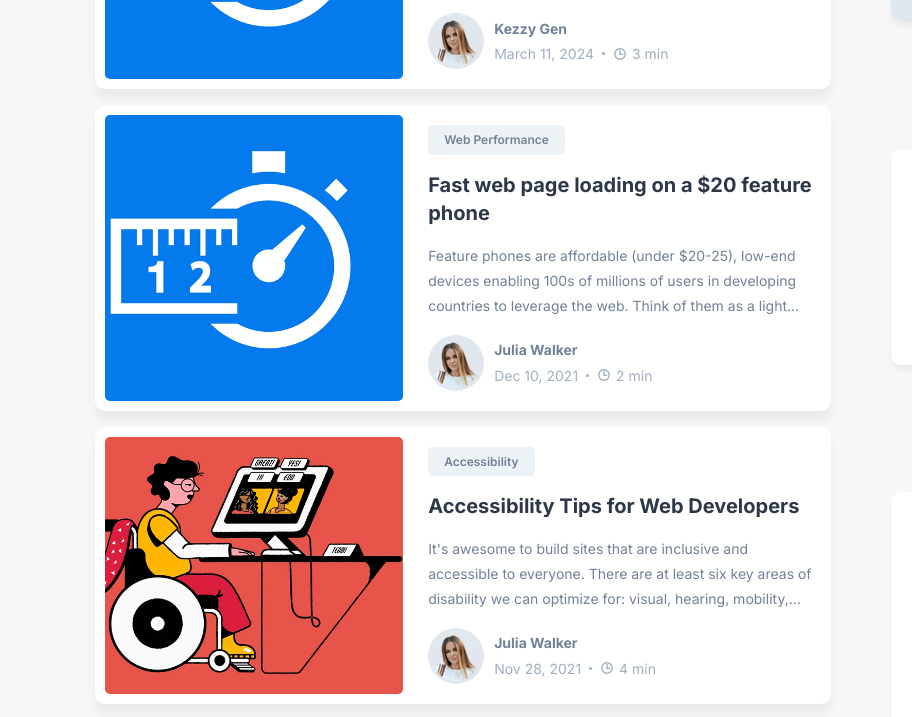
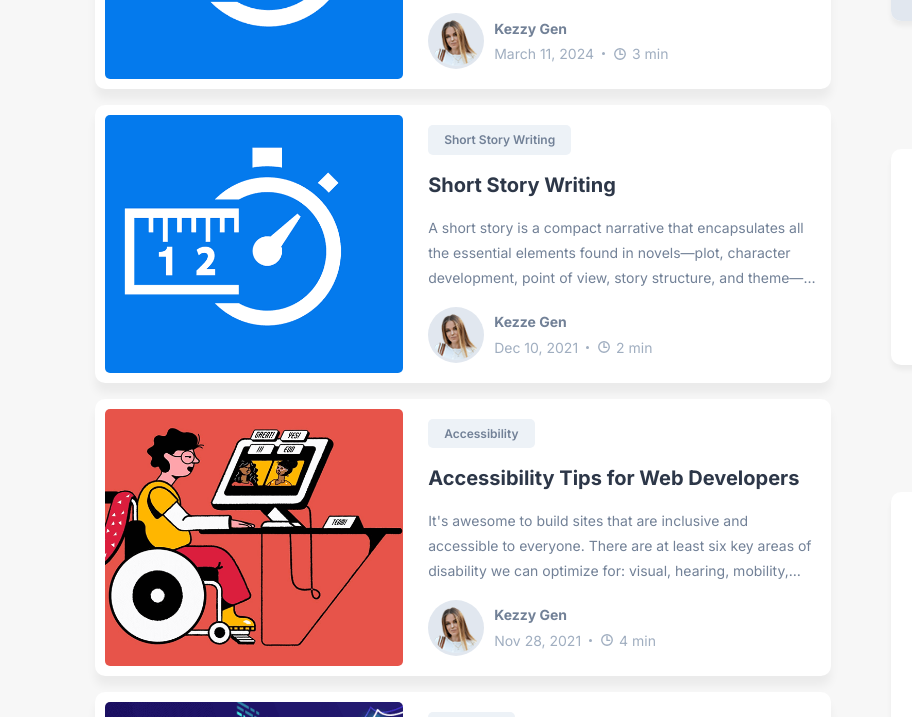
Before and after one commit to salami2023/kezzygen, a plain HTML site: page index.html in a window 1280 px wide. Shown: the part 1087-1804 px from the top of the page, 0-912 px from the left. Drawn offline with nearby package versions, Linux system fonts and the light colour scheme.

Commit message:
index.html

```diff
--- a/index.html
+++ b/index.html
@@ -254,24 +254,22 @@
 
               <div class="blog-content-wrapper">
 
-                <button class="blog-topic text-tiny">Web Performance</button>
+                <button class="blog-topic text-tiny">Short Story Writing</button>
 
-                <h3><a href="" class="h3">Fast web page loading on a $20 feature phone</a></h3>
+                <h3><a href="" class="h3">Short Story Writing</a></h3>
 
                 <p class="blog-text">
-                  Feature phones are affordable (under $20-25), low-end devices enabling 100s of millions of users in
-                  developing countries
-                  to leverage the web. Think of them as a light version of a smart phone.
+                  A short story is a compact narrative that encapsulates all the essential elements found in novels—plot, character development, point of view, story structure, and theme—but does so within a concise space. Unlike novels, which can span hundreds of pages, short stories are delivered in fewer words, making them an accessible entry point for both readers and aspiring writers
                 </p>
 
                 <div class="wrapper-flex">
 
                   <div class="profile-wrapper">
-                    <img src="./assets/images/author.png" alt="Julia walker" width="50">
+                    <img src="./assets/images/author.png" alt="Kezzy Gen" width="50">
                   </div>
 
                   <div class="wrapper">
-                    <a href="#" class="h4">Julia Walker</a>
+                    <a href="#" class="h4">Kezze Gen</a>
 
                     <p class="text-sm">
                       <time datetime="2021-12-10">Dec 10, 2021</time>
@@ -312,11 +310,11 @@
                 <div class="wrapper-flex">
 
                   <div class="profile-wrapper">
-                    <img src="./assets/images/author.png" alt="Julia walker" width="50">
+                    <img src="./assets/images/author.png" alt="Kezzy Gen" width="50">
                   </div>
 
                   <div class="wrapper">
-                    <a href="#" class="h4">Julia Walker</a>
+                    <a href="#" class="h4">Kezzy Gen</a>
 
                     <p class="text-sm">
                       <time datetime="2021-11-28">Nov 28, 2021</time>
@@ -357,11 +355,11 @@
                 <div class="wrapper-flex">
 
                   <div class="profile-wrapper">
-                    <img src="./assets/images/author.png" alt="Julia walker" width="50">
+                    <img src="./assets/images/author.png" alt="Kezzy Gen" width="50">
                   </div>
 
                   <div class="wrapper">
-                    <a href="#" class="h4">Julia Walker</a>
+                    <a href="#" class="h4">Kezzy Gen</a>
 
                     <p class="text-sm">
                       <time datetime="2021-11-20">Nov 20, 2021</time>
```
